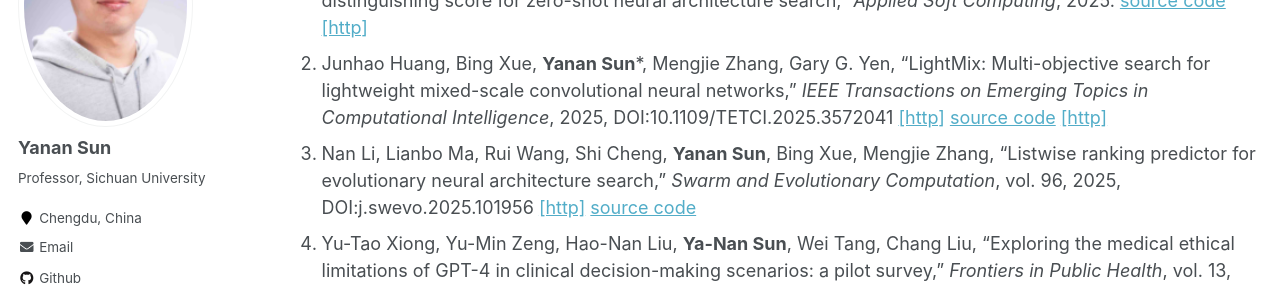
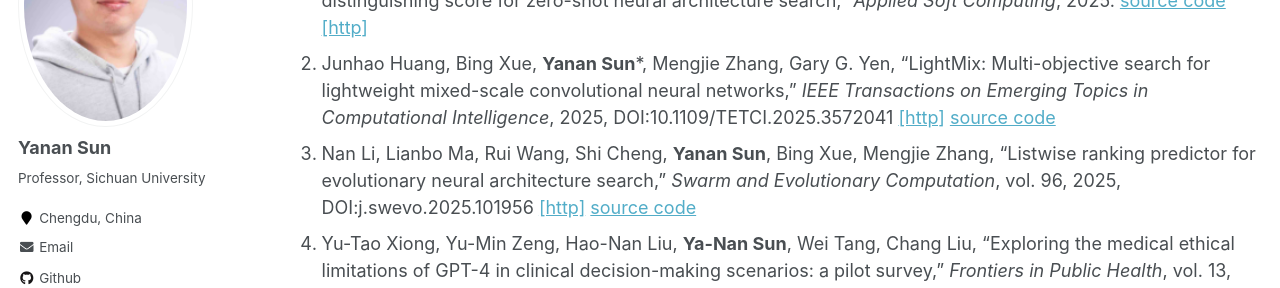
Before and after one commit to yn-sun/yn-sun.github.io, a Jekyll site: the page built from _pages/publications.md, in a window 1280 px wide and 900 px high, scrolled down 519 px. Shown: the part 153-441 px from the top of the window. Built offline with Jekyll 4.4.1, drawn with Linux system fonts in a browser that asks for light colours; comment, search, counter and statistics services are not loaded.

Commit message:
Update publications.md

```diff
--- a/_pages/publications.md
+++ b/_pages/publications.md
@@ -13,7 +13,7 @@
 
 ## Journal Papers
 1. Junhao Huang, Bing Xue, **Yanan Sun***, Mengjie Zhang, Gary G. Yen, "Efficient perturbation-aware distinguishing score for zero-shot neural architecture search," <i> Applied Soft Computing</i>, 2025. [source code]( https://github.com/HuangJunh/ePADS) [[http]](https://www.sciencedirect.com/science/article/pii/S1568494625007586)
-2. Junhao Huang, Bing Xue, **Yanan Sun***, Mengjie Zhang, Gary G. Yen, "LightMix: Multi-objective search for lightweight mixed-scale convolutional neural networks," <i> IEEE Transactions on Emerging Topics in Computational Intelligence</i>, 2025, DOI:10.1109/TETCI.2025.3572041 [[http]](https://ieeexplore.ieee.org/document/11023228)  [source code](https://github.com/HuangJunh/LightMix) [[http]](https://ieeexplore.ieee.org/document/11023228)
+2. Junhao Huang, Bing Xue, **Yanan Sun***, Mengjie Zhang, Gary G. Yen, "LightMix: Multi-objective search for lightweight mixed-scale convolutional neural networks," <i> IEEE Transactions on Emerging Topics in Computational Intelligence</i>, 2025, DOI:10.1109/TETCI.2025.3572041 [[http]](https://ieeexplore.ieee.org/document/11023228)  [source code](https://github.com/HuangJunh/LightMix)
 3. Nan Li, Lianbo Ma, Rui Wang, Shi Cheng, **Yanan Sun**, Bing Xue, Mengjie Zhang, "Listwise ranking predictor for evolutionary neural architecture search," <i>Swarm and Evolutionary Computation</i>, vol. 96, 2025, DOI:j.swevo.2025.101956 [[http]](https://www.sciencedirect.com/science/article/abs/pii/S2210650225001142)  [source code](https://github.com/yn-sun/paper_source_code/tree/main/LRP)
 4. Yu-Tao Xiong, Yu-Min Zeng, Hao-Nan Liu, **Ya-Nan Sun**, Wei Tang, Chang Liu, "Exploring the medical ethical limitations of GPT-4 in clinical decision-making scenarios: a pilot survey," <i>Frontiers in Public Health</i>, vol. 13, 2025, DOI:10.3389/fpubh.2025.15823775 [[http]](https://www.frontiersin.org/journals/public-health/articles/10.3389/fpubh.2025.1582377/full)
 5. Junhao Huang, Bing Xue, **Yanan Sun***, Mengjie Zhang, Gary G. Yen, "Automated design of neural networks with multi-scale convolutions via multi-path weight sampling," <i>Pattern Recognition</i>, 2025, DOI:10.1016/j.patcog.2025.111605 [[http]](https://www.sciencedirect.com/science/article/pii/S0031320325002651) [source code](https://github.com/HuangJunh/EMixConv)
```
